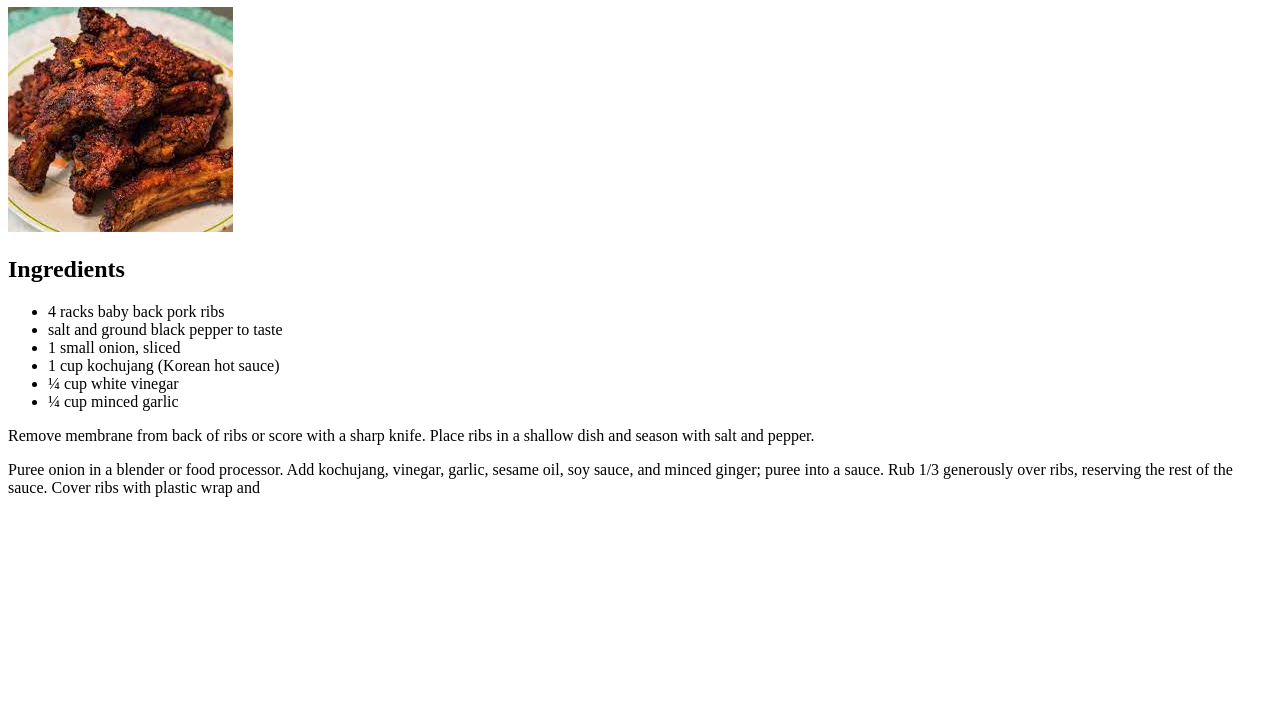
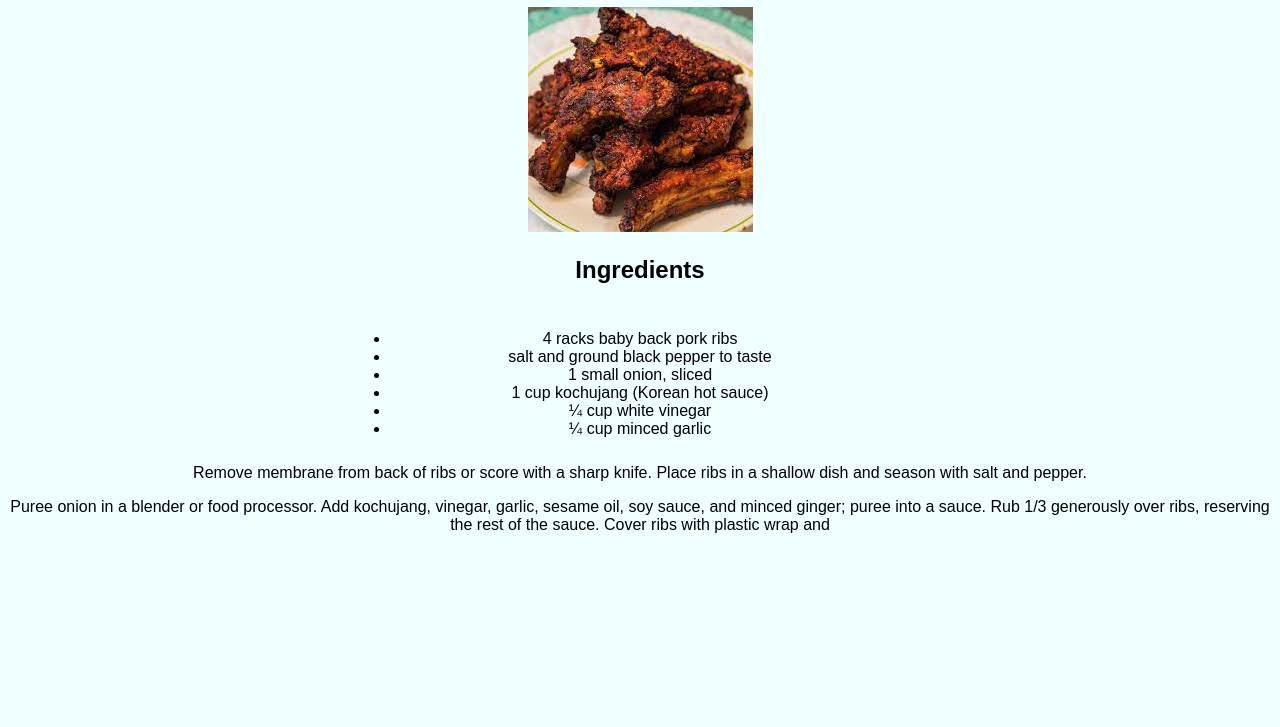
Before and after one commit to Al-Felipe/odin-recipes, a plain HTML site: page recipes/spicy-korean-ribs.html in a window 1280 px wide. Shown: the part 73-800 px from the top of the page. Drawn offline with Linux system fonts and the light colour scheme.

Commit message:
Fix typo on ribs page

```diff
--- a/recipes/spicy-korean-ribs.html
+++ b/recipes/spicy-korean-ribs.html
@@ -3,7 +3,7 @@
 <head>
    <meta charset="UTF-8">
    <title>Spicy Korean Ribs Recipe</title>
-   <link ref="stylesheet" href="../css/styles.css">
+   <link rel="stylesheet" href="../css/styles.css">
 
 </head>
 <body>
```
